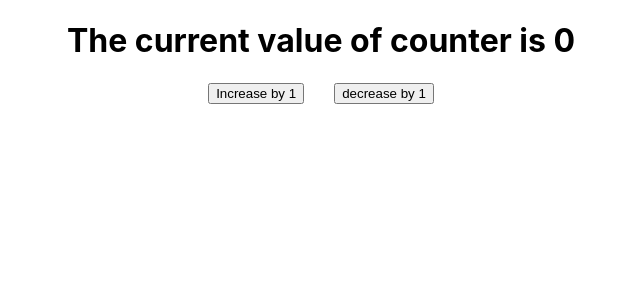
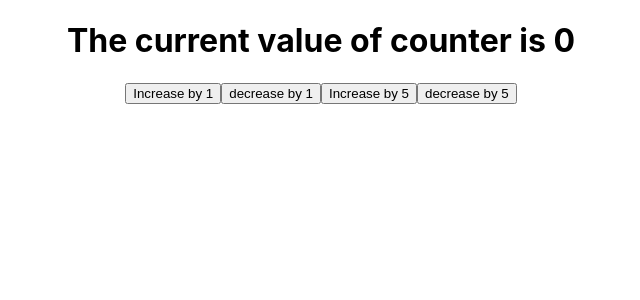
Before and after one commit to Shad-Islam/React-Practice, a React (Create React App) app: page / in a window 1280 px wide. Shown: the top 300 px of the page, without its empty margins (319-959 px from the left). Built offline with nearby package versions, Linux system fonts and the light colour scheme.

Commit message:
Add another 2 button

```diff
--- a/src/components/Counter.jsx
+++ b/src/components/Counter.jsx
@@ -3,23 +3,24 @@ import React, { useState } from "react";
 function Counter() {
   const [dynamicCounter, setdynamicCounter] = useState(0);
 
-  const increaseHandler = () => {
-    setdynamicCounter(dynamicCounter + 1);
+  const increaseHandler = (props) => {
+    setdynamicCounter(dynamicCounter + props);
     console.log(dynamicCounter);
   };
 
-  const decreaseHandler = () => {
-    setdynamicCounter(dynamicCounter - 1);
+  const decreaseHandler = (props) => {
+    setdynamicCounter(dynamicCounter - props);
     console.log(dynamicCounter);
   };
 
   return (
     <div className="counter">
       <h1>The current value of counter is {dynamicCounter}</h1>
-      <button onClick={increaseHandler} className="counter__btn">
-        Increase by 1
-      </button>
-      <button onClick={decreaseHandler}>decrease by 1</button>
+      <button onClick={() => increaseHandler(1)}>Increase by 1</button>
+      <button onClick={() => decreaseHandler(1)}>decrease by 1</button>
+
+      <button onClick={() => increaseHandler(5)}>Increase by 5</button>
+      <button onClick={() => decreaseHandler(5)}>decrease by 5</button>
     </div>
   );
 }
```
